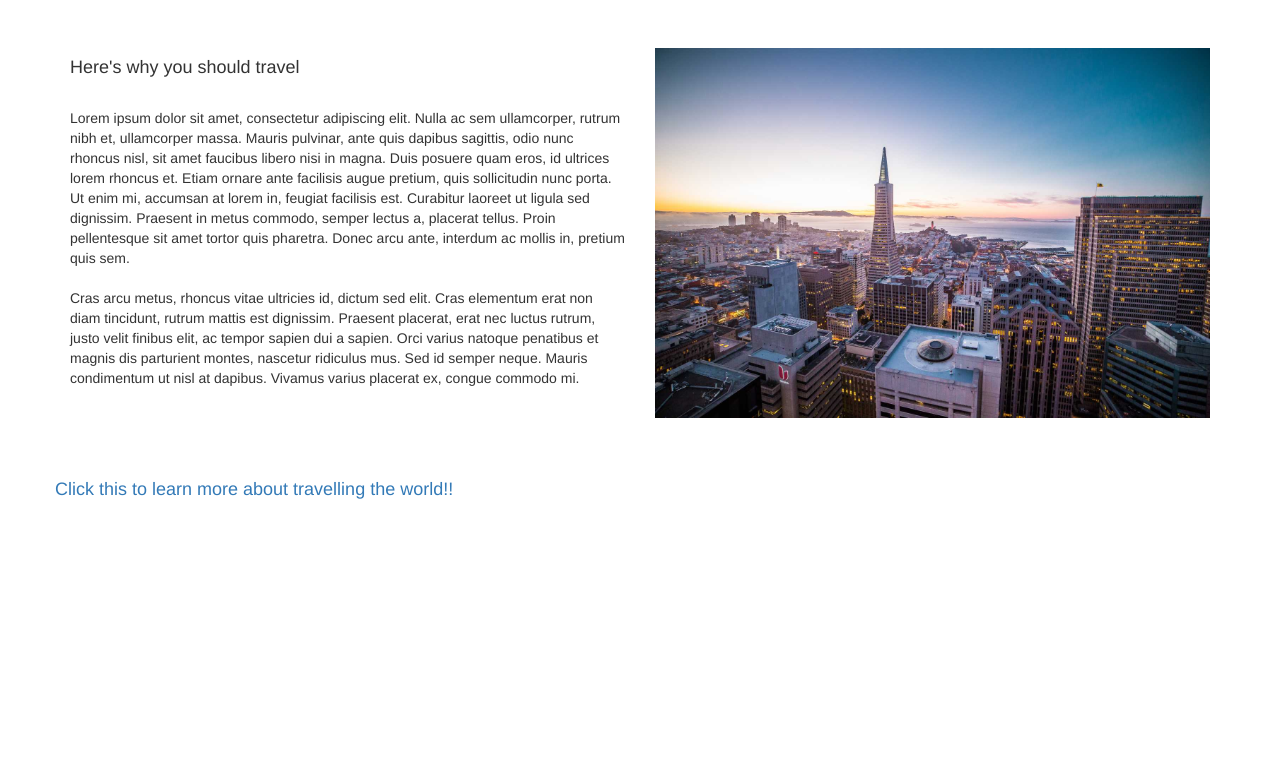
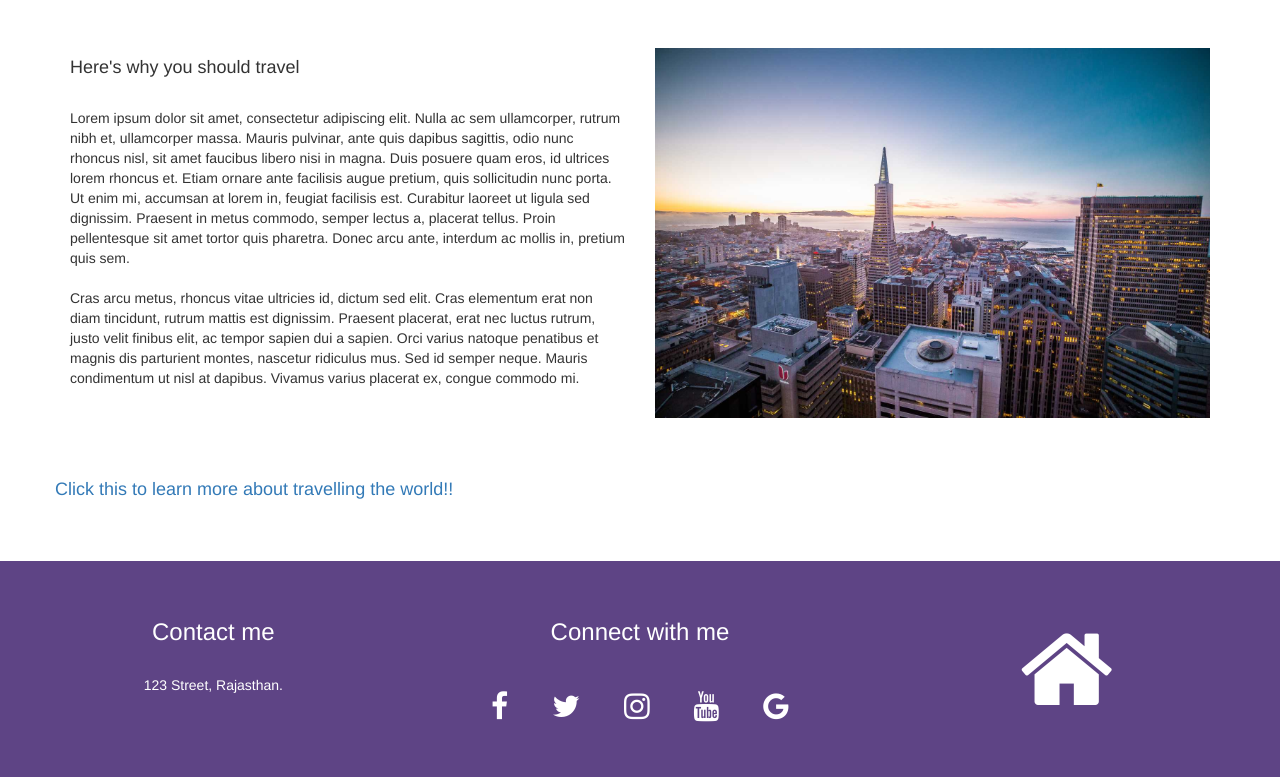
Before and after one commit to ezinnor/bootstrap3, a plain HTML site: page index.html in a window 1280 px wide. Shown: the part 1293-2070 px from the top of the page. Before the commit the page ends 1854 px from the top, so only its background shows below. Drawn offline with nearby package versions, Linux system fonts and the light colour scheme.

Commit message:
finished the footer

```diff
--- a/css/main.css
+++ b/css/main.css
@@ -47,3 +47,24 @@
 .container {
     margin: 4% auto;
 }
+footer{
+    background-color: #5E4485;
+    color: #fff;
+    padding: 3%;
+    width: 100%;
+
+}
+.fa{
+    padding: 20px;
+    font-size: 30px;
+    color: white;
+
+}
+.fa:hover{
+    color: grey;
+}
+#last{
+    font-size: 100px;
+    color: white;
+    padding: 20px auto;
+}
--- a/index.html
+++ b/index.html
@@ -124,6 +124,31 @@
     </div>
   </div>
 
+  <!-- Footer here-->
+  <footer class="container-fluid text-center">
+    <div class="row">
+      <div class="col-md-4">
+        <h3>Contact me</h3>
+        <br>
+        <address>
+          123 Street, Rajasthan.
+        </address>
+      </div>
+      <div class="col-md-4">
+          <h3>Connect with me</h3>
+          <br>
+          <a href="#" class="fa fa-facebook fa-lg"></a>
+          <a href="#" class="fa fa-twitter fa-lg"></a>
+          <a href="#" class="fa fa-instagram fa-lg"></a>
+          <a href="#" class="fa fa-youtube fa-lg"></a>
+          <a href="#" class="fa fa-google fa-lg"></a>
+      </div>
+      <div class="col-md-4">
+          <a href="#" class="fa fa-home" id="last"></a>
+      </div>
+    </div>
+  </footer>
+
 
 
   <!--javascript here-->
```
